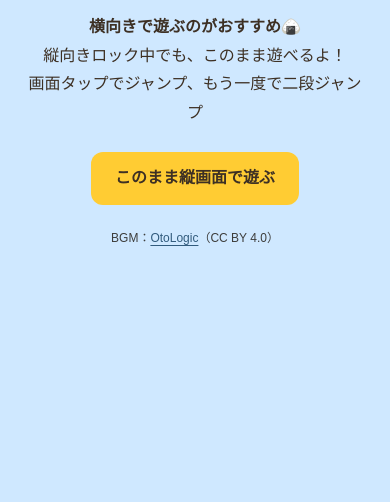
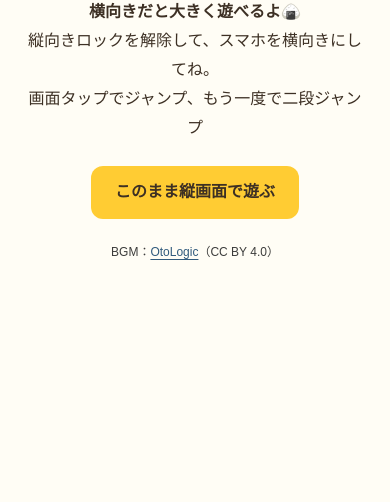
Before and after one commit to onigiri-mentai/onigiri-korogari, a plain HTML site: page index.html in a window 390 px wide. Shown: the part 342-844 px from the top of the page. Drawn offline with Linux system fonts and the light colour scheme; a web font is replaced by a local one.

Commit message:
Enlarge mobile landscape game and use a cream page background

```diff
--- a/index.html
+++ b/index.html
@@ -12,9 +12,11 @@
       margin: 0;
       padding: 0;
       height: 100%;
-      background: #cfe8ff;
+      background: #fffdf5;
       font-family: 'Hiragino Kaku Gothic ProN', 'Hiragino Kaku Gothic Pro', 'ヒラギノ角ゴシック', sans-serif;
       overflow: hidden;
+      overscroll-behavior: none;
+      touch-action: manipulation;
     }
     body {
       height: var(--viewport-height, 100dvh);
@@ -40,6 +42,7 @@
       touch-action: none;
       user-select: none;
       -webkit-user-select: none;
+      -webkit-touch-callout: none;
       box-shadow: 0 4px 10px rgba(0,0,0,0.2);
       background: #cfe8ff;
       overflow: hidden;
@@ -78,13 +81,14 @@
       flex-direction: column;
       box-sizing: border-box;
       padding: max(24px, env(safe-area-inset-top)) max(24px, env(safe-area-inset-right)) max(24px, env(safe-area-inset-bottom)) max(24px, env(safe-area-inset-left));
-      background: #cfe8ff;
+      background: #fffdf5;
       color: #3d3024;
       text-align: center;
       line-height: 1.8;
     }
     #orientationPrompt .rotate-icon { font-size: 56px; }
     #orientationPrompt p { margin: 8px 0; }
+    button, a { touch-action: manipulation; }
     #playPortraitButton {
       margin: 16px 0;
       padding: 12px 24px;
@@ -912,7 +916,7 @@
   <footer class="music-credit">BGM：<a href="https://otologic.jp/" target="_blank" rel="noopener noreferrer">OtoLogic</a>（CC BY 4.0）</footer>
   <div id="orientationPrompt" role="status" aria-live="polite">
     <span class="rotate-icon" aria-hidden="true">📱↔️</span>
-    <p><strong>横向きで遊ぶのがおすすめ🍙</strong><br>縦向きロック中でも、このまま遊べるよ！<br>画面タップでジャンプ、もう一度で二段ジャンプ</p>
+    <p><strong>横向きだと大きく遊べるよ🍙</strong><br>縦向きロックを解除して、スマホを横向きにしてね。<br>画面タップでジャンプ、もう一度で二段ジャンプ</p>
     <button id="playPortraitButton" type="button">このまま縦画面で遊ぶ</button>
     <p class="music-credit">BGM：<a href="https://otologic.jp/" target="_blank" rel="noopener noreferrer">OtoLogic</a>（CC BY 4.0）</p>
   </div>
@@ -924,6 +928,6 @@
       window.dispatchEvent(new Event('resize'));
     });
   </script>
-  <script src="script.js?v=portrait-safari-fix-1"></script>
+  <script src="script.js?v=mobile-smooth-2"></script>
 </body>
 </html>
```
